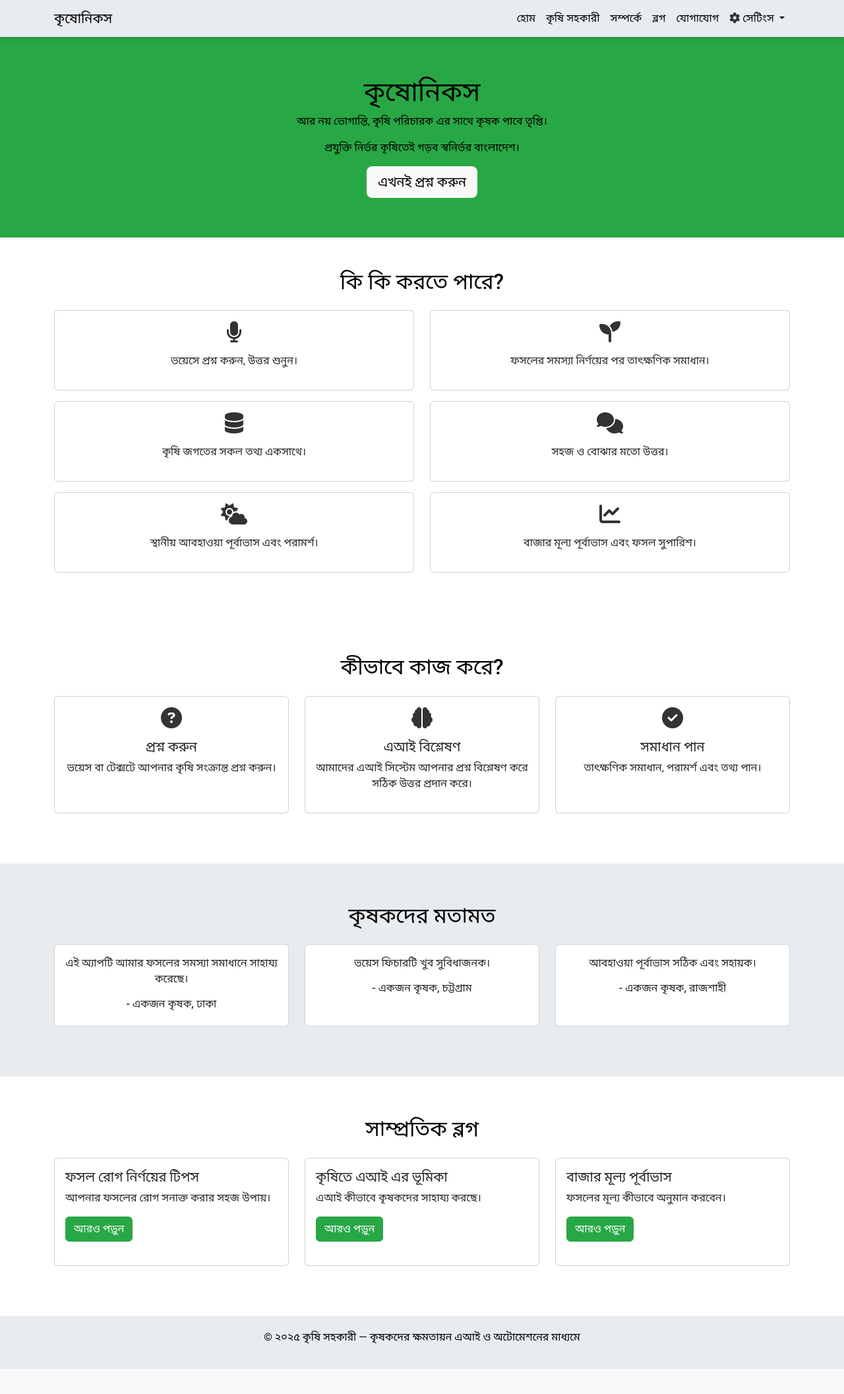
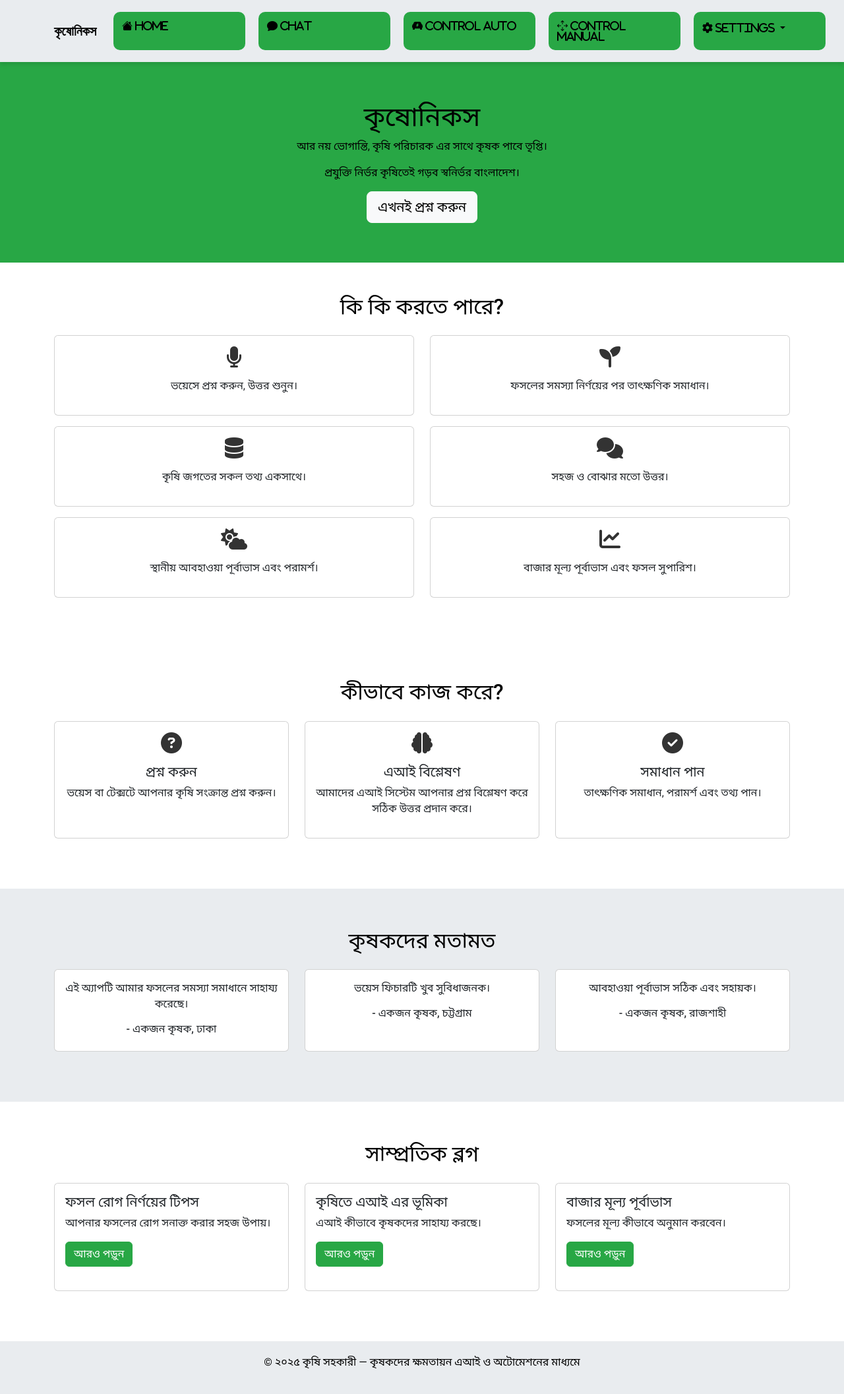
Before and after one commit to Risbletwins/agri-bot, a Flask app: page / in a window 1280 px wide. Shown: the whole page at 66% size. Before the commit the page ends 2075 px from the top, so only its background shows below. Run offline with Flask 3, Linux system fonts and the light colour scheme.

Commit message:
ficing frontend still have problems tho

```diff
--- a/main.py
+++ b/main.py
@@ -285,6 +285,7 @@ def serve_webpage():
 def chat():
     return render_template('chat.html')
 
+
 @cache.cached(timeout=300, query_string=True)
 @app.route('/ask', methods=['GET'])
 def ask_bot():
--- a/templates/homepage.html
+++ b/templates/homepage.html
@@ -13,6 +13,7 @@
     <!-- Google Fonts -->
     <link href="https://fonts.googleapis.com/css2?family=Roboto:wght@400;500;700&display=swap" rel="stylesheet">
     <link href="https://fonts.googleapis.com/css2?family=Noto+Sans+Bengali:wght@400;500;700&display=swap" rel="stylesheet">
+    <link rel="stylesheet" href="https://cdn.jsdelivr.net/npm/bootstrap-icons@1.13.1/font/bootstrap-icons.min.css">
     <!-- Custom CSS -->
     <style>
         :root {
@@ -23,6 +24,8 @@
             --icon-color: #333333;
             --accent-color: #218838;
             --shadow: 0 4px 6px rgba(0, 0, 0, 0.1);
+            --navitemhover: #218838;
+            --navitemhovertext: black;
         }
 
         body.dark-mode {
@@ -33,6 +36,8 @@
             --icon-color: #ecdfcc;
             --accent-color: #7a85c1;
             --shadow: 0 4px 6px rgba(0, 0, 0, 0.3);
+            --navitemhover: #1a2a80;
+            --navitemhovertext: #ffffff;
         }
 
         body {
@@ -114,6 +119,24 @@
             outline: 2px solid var(--accent-color);
             outline-offset: 2px;
         }
+        .nav-item{
+            background-color: var(--primary-color);
+            color: var(--text-color);
+            padding: 5px;
+            margin: 10px;
+            border-radius: 10px;
+            width: 200px;
+
+
+        }
+        .nav-item:hover{
+            background-color: var(--navitemhover);
+            color: var(--navitemhovertext);
+        }
+        #navbarsettings{
+            color: var(--text-color);
+            border: none;
+        }
     </style>
 </head>
 <body>
@@ -126,20 +149,19 @@
     <!-- Navigation -->
     <nav class="navbar navbar-expand-lg">
         <div class="container">
-            <a class="navbar-brand" href="/" data-bn="কৃষোনিকস" data-en="Krishonyx">কৃষোনিকস</a>
+            <a class="navbar-brand fas" href="/" data-bn="কৃষোনিকস" data-en="Krishonyx">কৃষোনিকস</a>
             <button class="navbar-toggler" type="button" data-bs-toggle="collapse" data-bs-target="#navbarNav" aria-controls="navbarNav" aria-expanded="false" aria-label="Toggle navigation menu">
                 <span class="navbar-toggler-icon"></span>
             </button>
             <div class="collapse navbar-collapse" id="navbarNav">
                 <ul class="navbar-nav ms-auto">
-                    <li class="nav-item"><a class="nav-link active" href="/" data-bn="হোম" data-en="Home">হোম</a></li>
-                    <li class="nav-item"><a class="nav-link" href="/chat" data-bn="কৃষি সহকারী" data-en="Agri Servitor">কৃষি সহকারী</a></li>
-                    <li class="nav-item"><a class="nav-link" href="/about" data-bn="সম্পর্কে" data-en="About">সম্পর্কে</a></li>
-                    <li class="nav-item"><a class="nav-link" href="/blog" data-bn="ব্লগ" data-en="Blog">ব্লগ</a></li>
-                    <li class="nav-item"><a class="nav-link" href="/contact" data-bn="যোগাযোগ" data-en="Contact">যোগাযোগ</a></li>
+                    <li class="nav-item"><a class="nav-link active bi bi-house-fill fas" href="/"> Home</a></li>
+                    <li class="nav-item"><a class="nav-link bi bi-chat-fill fas" href="/chat"> Chat</a></li>
+                    <li class="nav-item"><a class="nav-link bi bi-chat-fill fas bi bi-ev-front-fill" href="/move-auto"> Control Auto</a></li>
+                    <li class="nav-item"><a class="nav-link active bi bi-arrows-move fas " href="/move-manual"> Control Manual</a></li>
                     <li class="nav-item dropdown">
                         <a class="nav-link dropdown-toggle" href="#" id="settingsDropdown" role="button" data-bs-toggle="dropdown" aria-expanded="false">
-                            <i class="fas fa-cog settings-icon"></i> <span data-bn="সেটিংস" data-en="Settings">সেটিংস</span>
+                            <i class="fas fa-cog settings-icon" id="navbarsettings"> Settings</i>
                         </a>
                         <ul class="dropdown-menu dropdown-menu-end" aria-labelledby="settingsDropdown">
                             <li>
@@ -147,7 +169,7 @@
                             </li>
                             <li>
                                 <button class="dropdown-item" id="theme-toggle">
-                                    <i class="fas fa-moon"></i> <span data-bn="ডার্ক মোড" data-en="Dark Mode">Dark Mode</span>
+                                    <i class="fas fa-moon"></i> <span data-bn="Dark Mode" data-en="Dark Mode">Dark Mode</span>
                                 </button>
                             </li>
                         </ul>
```
